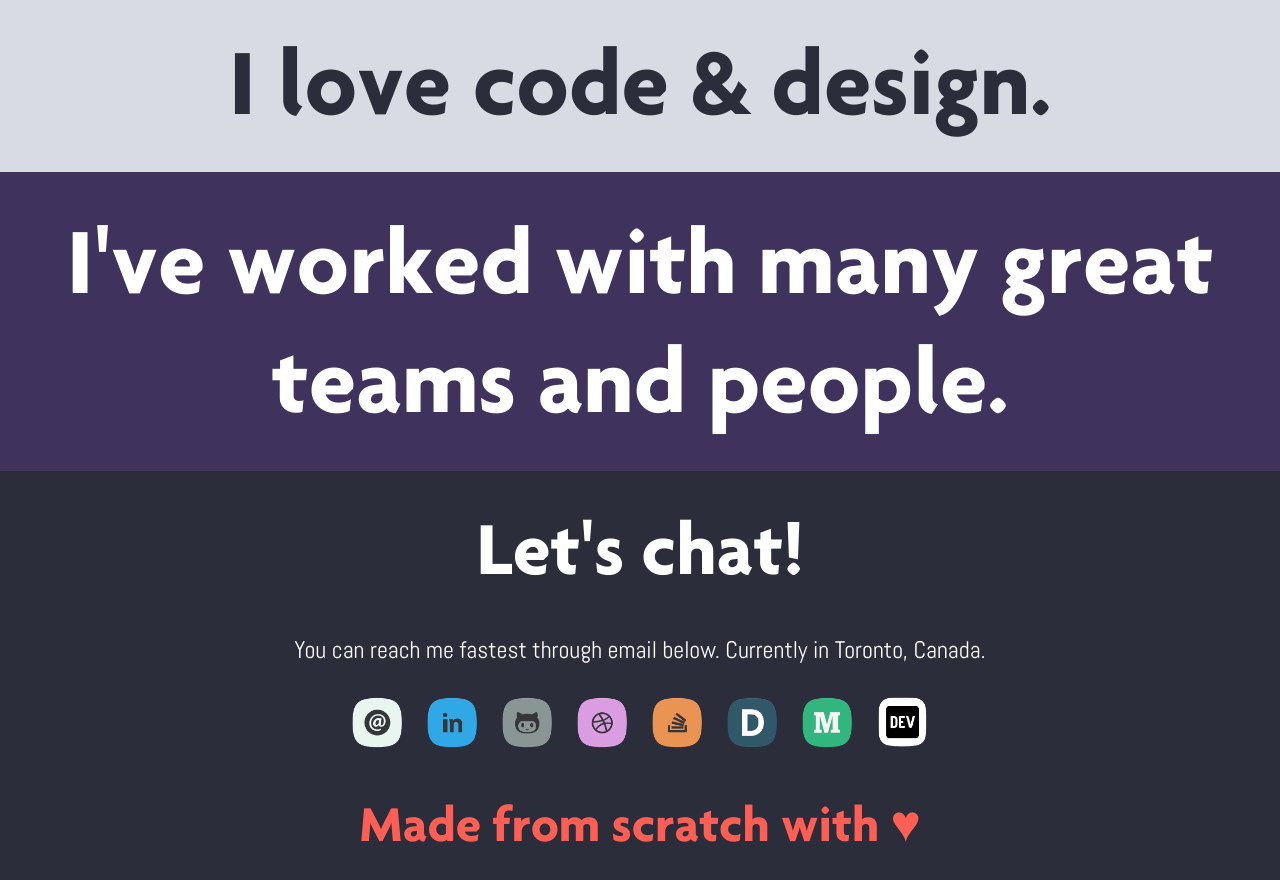
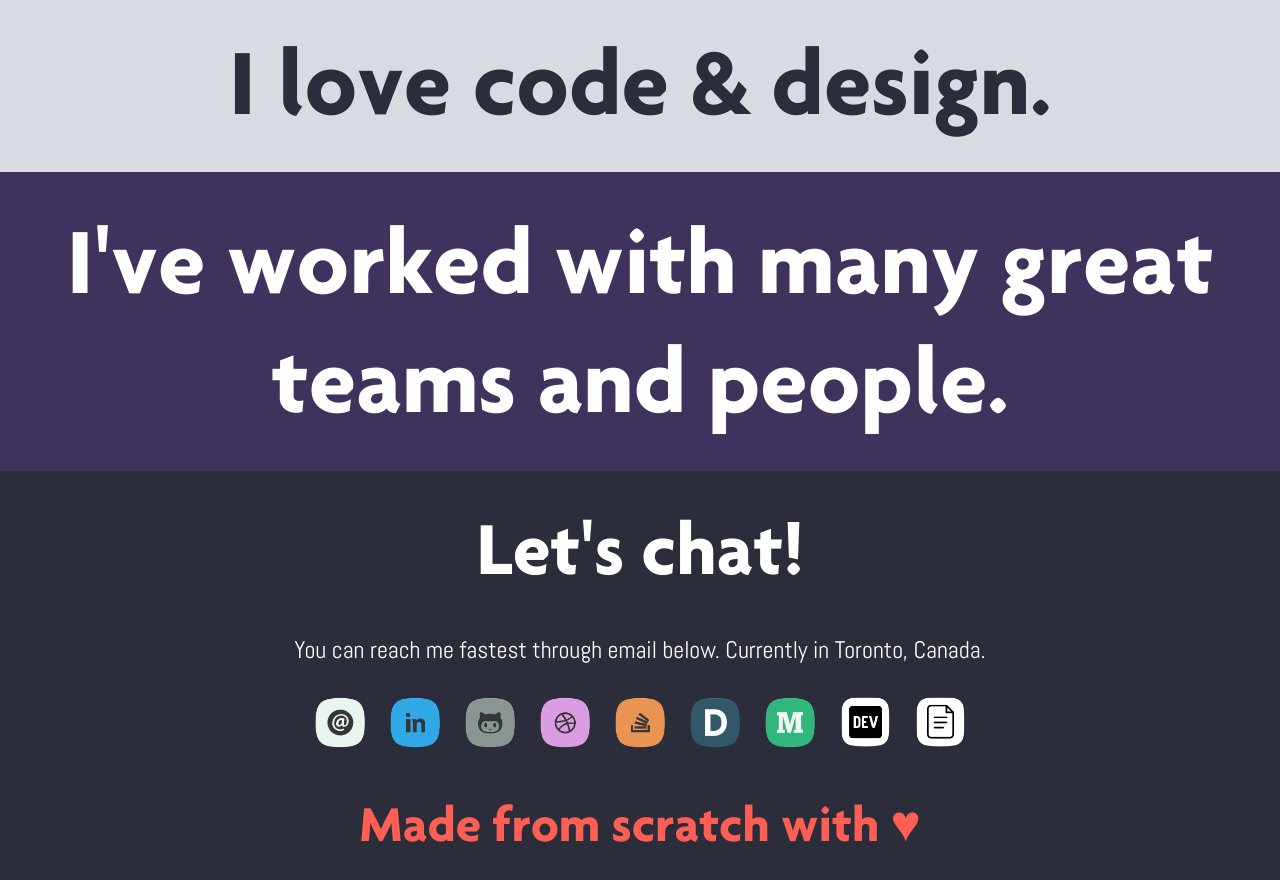
Before and after one commit to yashsway/yashsway.github.io, a plain HTML site: page index.html in a window 1280 px wide. Shown: the part 807-1687 px from the top of the page. Drawn offline with nearby package versions, Linux system fonts and the light colour scheme; a script that the page names is missing; files whose address does not match are found by name.

Commit message:
added resume

```diff
--- a/index.html
+++ b/index.html
@@ -96,6 +96,7 @@
                                 </a>
                                 <a class="home-section__social-link" href="https://medium.com/@YashsWay" target="_blank"><img class="contact-icons" src="media/icons/medium.png" alt="Medium" title="Personal Blog"></a>
                                 <a class="home-section__social-link" href="https://dev.to/yashsway" target="_blank"><img class="contact-icons" src="media/icons/devto.png" alt="dev.to" title="Dev.to Profile"></a>
+                                <a class="home-section__social-link" href="./assets/yashkadaru_resume_2022.pdf" target="_blank"><img class="contact-icons" src="media/icons/resume.png" alt="Resume" title="My Resume"></a>
                             </div>
                         </div>
                     </div>
```
Also changed, not shown: media/icons/resume.png (added), 3 other files.
